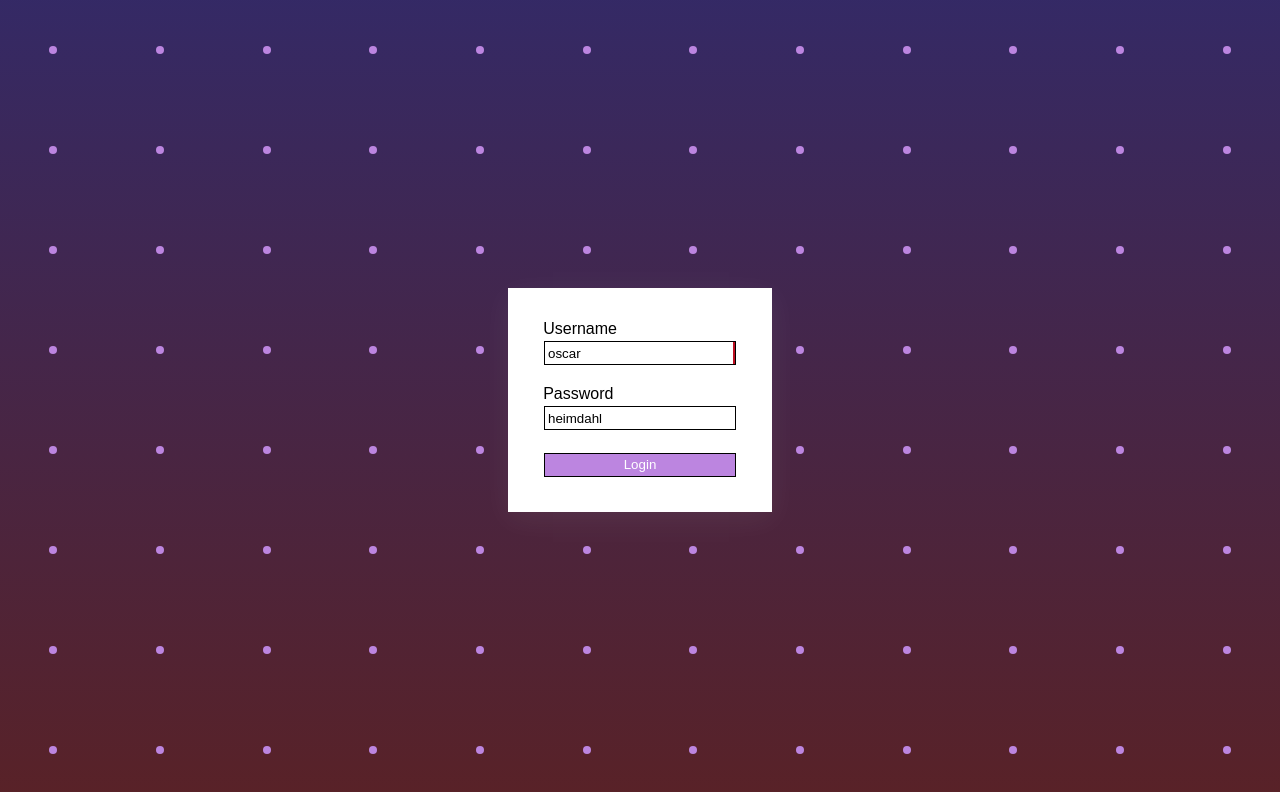
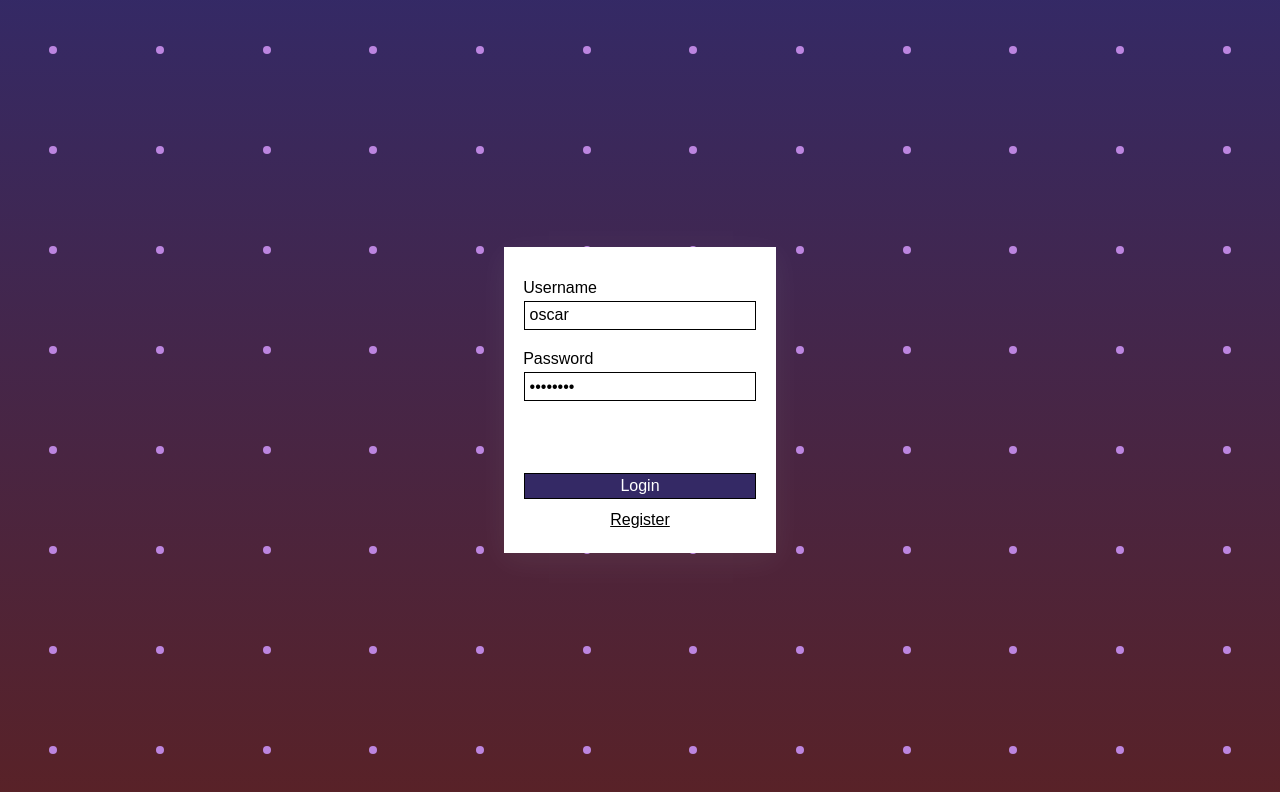
Before and after one commit to oscarheimdahl/chatup, a React (Vite) app in the folder client/: page / in a window 1280 px wide. Shown: the top 792 px of the page. Built offline with nearby package versions, Linux system fonts and the light colour scheme.

Commit message:
Work on login ux

```diff
--- a/client/src/components/Button/Button.tsx
+++ b/client/src/components/Button/Button.tsx
@@ -2,10 +2,25 @@ import './button.scss';
 
 interface ButtonProps {
   children: string;
+  underline?: boolean;
+  className?: string;
+  secondary?: boolean;
+  onClick?: () => any;
+  type?: 'button' | 'submit' | 'reset' | undefined;
 }
 
-const Button = ({ children }: ButtonProps) => {
-  return <button className='button-component'>{children}</button>;
+const Button = ({ children, underline, className = '', secondary, onClick, type }: ButtonProps) => {
+  const underlineClass = underline ? 'underline' : '';
+  const secondaryClass = secondary ? 'secondary' : '';
+  return (
+    <button
+      type={type}
+      onClick={onClick}
+      className={`button-component ${className} ${underlineClass} ${secondaryClass}`}
+    >
+      {children}
+    </button>
+  );
 };
 
 export default Button;
--- a/client/src/components/Button/button.scss
+++ b/client/src/components/Button/button.scss
@@ -1,11 +1,23 @@
 .button-component {
   border: none;
-  outline: solid black 1px;
+  outline: solid var(--black) 1px;
   transition: outline-offset 100ms;
   margin: 0.3rem;
   padding: 0.2rem;
-  background-color: var(--accent-3);
+  background-color: var(--accent-1);
   color: white;
+
+  &.underline {
+    outline: none;
+    background: transparent;
+    color: var(--black);
+    text-decoration: underline;
+  }
+
+  &.secondary {
+    background: transparent;
+    background-color: var(--accent-1-weak);
+  }
 
   &:focus,
   &:hover {
--- a/client/src/components/Input/Input.tsx
+++ b/client/src/components/Input/Input.tsx
@@ -3,24 +3,18 @@ import './input.scss';
 interface InputProps {
   value: string;
   onChange: (e: React.ChangeEvent<HTMLInputElement>) => void;
-  id: string;
+  name: string;
   label?: string;
   indicated?: boolean;
+  type?: 'password' | 'text' | 'number';
 }
 
-const Input = ({ value, onChange, id, label, indicated }: InputProps) => {
+const Input = ({ value, onChange, name, label, indicated, type = 'text' }: InputProps) => {
   return (
     <section className='input-section'>
-      {label && <label htmlFor={id}>{label}</label>}
-      <input
-        className={indicated ? 'indicated' : ''}
-        value={value}
-        onChange={onChange}
-        type='text'
-        name={id}
-        id={id}
-      ></input>
-      {/* <div className={`indicator ${indicated ? 'show' : ''}`}></div> */}
+      {label && <label htmlFor={name}>{label}</label>}
+      <input className={indicated ? 'indicated' : ''} value={value} onChange={onChange} type={type} name={name}></input>
+      {/* {indicated && <div className={`indicator ${indicated ? 'show' : ''}`}></div>} */}
     </section>
   );
 };
--- a/client/src/components/Input/input.scss
+++ b/client/src/components/Input/input.scss
@@ -8,27 +8,23 @@
   input {
     border: none;
     outline: 1px solid black;
-    padding: 0.2rem;
-    transition: outline-offset 100ms;
+    padding: 0.3rem;
+    transition: outline-color 500ms;
     margin: 0.3rem;
 
-    &:focus {
-      outline-offset: 0.2rem;
-    }
-
     &.indicated {
-      border-right: 2px solid var(--danger);
+      outline-color: var(--danger);
+      outline-width: 2px;
     }
   }
 
   .indicator {
-    width: 0.5rem;
-    height: 0.5rem;
+    width: 0.6rem;
+    height: 0.2rem;
     background-color: black;
-    border-radius: 50%;
     position: absolute;
-    bottom: 0.75rem;
+    bottom: 0.8rem;
     left: -0.5rem;
-    background-color: var(--accent-2);
+    background-color: var(--danger);
   }
 }
--- a/client/src/index.scss
+++ b/client/src/index.scss
@@ -1,10 +1,13 @@
 * {
   margin: 0;
   padding: 0;
+  --black: #000000;
   --accent-1: hsl(251, 42%, 28%);
+  --accent-1-weak: hsl(251, 42%, 55%);
   --accent-2: hsl(354, 45%, 24%);
   --accent-3: hsl(276, 59%, 70%);
   --danger: hsl(354, 85%, 40%);
+  font-size: 1rem;
 }
 
 html,
--- a/client/src/store/slices/userSlice.ts
+++ b/client/src/store/slices/userSlice.ts
@@ -1,16 +1,24 @@
 import { createAsyncThunk, createSlice } from '@reduxjs/toolkit';
 import { host } from '@src/config/vars';
-import axios from 'axios';
+import axios, { AxiosError } from 'axios';
 
 export const login = createAsyncThunk(
   'users/login',
-  async (user: { username: string; password: string }): Promise<string> => {
+  async (
+    user: { username: string; password: string },
+    { rejectWithValue }
+  ): Promise<string | ReturnType<typeof rejectWithValue>> => {
+    try {
       const res = await axios.post(host + 'users/login', {
         username: user.username,
         password: user.password,
       });
       const token: string = res.data;
       return token;
+    } catch (e) {
+      const axiosError = e as AxiosError;
+      return rejectWithValue(axiosError?.response?.status);
+    }
   }
 );
 
@@ -21,22 +29,38 @@ export const register = createAsyncThunk('users/register', async (user: { userna
   });
 });
 
+const initialState = {
+  loggedIn: false,
+  token: '',
+  login: {
+    forbidden: false,
+    serverUnreachable: false,
+  },
+};
+
 export const userSlice = createSlice({
   name: 'user',
-  initialState: {
-    loggedIn: false,
-    token: '',
+  initialState: initialState,
+  reducers: {
+    resetLoginInfo: (state) => {
+      state.login = {
+        ...initialState.login,
+      };
     },
-  reducers: {
-    // setLoggedIn: (state, action: PayloadAction<boolean>) => {
-    //   console.log(action.payload);
-    //   state.loggedIn = action.payload;
-    // },
   },
   extraReducers: (builder) => {
     builder.addCase(login.fulfilled, (state, action) => {
+      console.log('FULFILLED');
       state.token = action.payload;
       state.loggedIn = true;
+    });
+    builder.addCase(login.rejected, (state, action) => {
+      switch (action.payload) {
+        case 403:
+          state.login.forbidden = true;
+        case 500:
+          state.login.serverUnreachable = true;
+      }
     });
     builder.addCase(register.fulfilled, (state, action) => {
       console.log('we have registered');
@@ -45,7 +69,7 @@ export const userSlice = createSlice({
 });
 
 // Action creators are generated for each case reducer function
-export const {} = userSlice.actions;
+export const { resetLoginInfo } = userSlice.actions;
 
 const userReducer = userSlice.reducer;
 
--- a/client/src/views/LoginView/LoginView.tsx
+++ b/client/src/views/LoginView/LoginView.tsx
@@ -1,74 +1,192 @@
-import { FormEvent, useState } from 'react';
-import { useAppDispatch } from '@store/hooks';
-import { login, register } from '@store/slices/userSlice';
+import Button from '@src/components/Button/Button';
 import DotsBackground from '@src/components/DotsBackground';
+import Input from '@src/components/Input/Input';
+import { useAppDispatch, useAppSelector } from '@store/hooks';
+import { login, resetLoginInfo } from '@store/slices/userSlice';
+import { FormEvent, useMemo, useState } from 'react';
 import './login-view.scss';
-import Input from '@src/components/Input/Input';
-import Button from '@src/components/Button/Button';
 
 const LoginView = () => {
-  const [username, setUsername] = useState('oscar');
-  const [password, setPassword] = useState('heimdahl');
-  const dispatch = useAppDispatch();
+  const [showLogin, setShowLogin] = useState(true);
+  const [showRegister, setShowRegister] = useState(false);
 
-  const handleSubmit = (e: FormEvent) => {
-    e.preventDefault();
-    dispatch(login({ username, password }));
+  const handleShowRegister = () => {
+    setShowLogin(false);
+    setTimeout(() => setShowRegister(true), 700);
+  };
+
+  const handleShowLogin = () => {
+    setShowRegister(false);
+    setTimeout(() => setShowLogin(true), 700);
   };
 
   return (
     <>
       <DotsBackground />
-      {/* <Register></Register> */}
       <div id='login-view'>
-        <form name='login' onSubmit={handleSubmit} autoComplete='off' spellCheck='false'>
-          <p className='form-info'></p>
-          <Input
-            indicated={true}
-            value={username}
-            id='username'
-            label='Username'
-            onChange={(e) => setUsername(e.target.value)}
-          ></Input>
-          <Input value={password} id='password' label='Password' onChange={(e) => setPassword(e.target.value)}></Input>
-          {/* <input value='Login' type='submit'></input> */}
-          <Button>Login</Button>
-        </form>
+        <LoginForm show={showLogin} showRegister={handleShowRegister}></LoginForm>
+        <RegisterForm show={showRegister} showLogin={handleShowLogin}></RegisterForm>
       </div>
     </>
   );
 };
 
-const Register = () => {
-  const [username, setUsername] = useState('');
-  const [password, setPassword] = useState('');
+const LoginForm = ({ show, showRegister }: { show: boolean; showRegister: () => void }) => {
+  const [username, setUsername] = useState('oscar');
+  const [password, setPassword] = useState('heimdahl');
+  const [missingFields, setMissingFields] = useState(false);
+
   const dispatch = useAppDispatch();
 
-  const handleSubmit = async (e: FormEvent) => {
+  const handleSubmit = (e: FormEvent) => {
     e.preventDefault();
-    dispatch(register({ username, password }));
+    if (!username || !password) return setMissingFields(true);
+    dispatch(login({ username, password }));
   };
 
+  let errorText = '';
+  const badCredentials = useAppSelector((s) => s.user.login.forbidden);
+  if (missingFields && !username) errorText = 'Please enter a username.';
+  if (missingFields && !password) errorText = 'Please enter a password.';
+  if (missingFields && !password && !username) errorText = 'Please enter a username and password.';
+  if (badCredentials) errorText = 'Wrong username or password.';
+
+  const randomDisplacementStyle = useMemo(() => getRandomDisplacement(show), [show]);
+
   return (
-    <div>
-      <form name='login' onSubmit={handleSubmit}>
-        <label htmlFor='username'>Username</label>
-        <input
+    <div style={randomDisplacementStyle} id='login-form-container'>
+      <form name='login' onSubmit={handleSubmit} autoComplete='off' spellCheck='false'>
+        <p className='form-info'></p>
+        <Input
+          indicated={badCredentials || (!username && missingFields)}
           value={username}
-          onChange={(e) => setUsername(e.target.value)}
-          type='text'
           name='username'
-          id='register-username'
-        />
-        <label htmlFor='username'>Password</label>
-        <input
+          label='Username'
+          onChange={(e) => {
+            if (badCredentials) dispatch(resetLoginInfo());
+            if (missingFields) setMissingFields(false);
+            setUsername(e.target.value);
+          }}
+        ></Input>
+        <Input
+          indicated={badCredentials || (!password && missingFields)}
           value={password}
-          onChange={(e) => setPassword(e.target.value)}
+          name='password'
+          label='Password'
           type='password'
+          onChange={(e) => {
+            if (badCredentials) dispatch(resetLoginInfo());
+            if (missingFields) setMissingFields(false);
+            setPassword(e.target.value);
+          }}
+        ></Input>
+        <ErrorText>{errorText}</ErrorText>
+        <section>
+          <Button>Login</Button>
+          <Button type='button' onClick={showRegister} underline className='register-button'>
+            Register
+          </Button>
+        </section>
+      </form>
+    </div>
+  );
+};
+
+const getRandomDisplacement = (show: boolean) => {
+  if (show) return { transform: 'translateX(0) translateY(0) ' };
+  const randomDirection = Math.floor(Math.random() * 4);
+  switch (randomDirection) {
+    case 0:
+      return {
+        transform: 'translateX(100vw) translateY(0)',
+        // transitionTimingFunction: 'cubic-bezier(0.56, 1.08, 0, 1.29)',
+      };
+    case 1:
+      return {
+        transform: 'translateX(-100vw) translateY(0)',
+        // transitionTimingFunction: 'cubic-bezier(0.56, 1.08, 0, 1.29)',
+      };
+    case 2:
+      return {
+        transform: 'translateX(0) translateY(100vh)',
+        // transitionTimingFunction: 'cubic-bezier(0.56, 1.08, 0, 1.29)',
+      };
+    case 3:
+      return {
+        transform: 'translateX(0) translateY(-100vh)',
+        // transitionTimingFunction: 'cubic-bezier(0.56, 1.08, 0, 1.29)',
+      };
+  }
+};
+
+interface ErrorTextProps {
+  children: string;
+}
+
+const ErrorText = ({ children }: ErrorTextProps) => {
+  return (
+    <p className={children ? 'show' : ''} id='error-text'>
+      {children}
+    </p>
+  );
+};
+
+const RegisterForm = ({ show, showLogin }: { show: boolean; showLogin: () => void }) => {
+  const [username, setUsername] = useState('oscar');
+  const [password, setPassword] = useState('heimdahl');
+  const [missingFields, setMissingFields] = useState(false);
+
+  const dispatch = useAppDispatch();
+
+  const handleSubmit = (e: FormEvent) => {
+    e.preventDefault();
+    if (!username || !password) return setMissingFields(true);
+    dispatch(login({ username, password }));
+  };
+
+  let errorText = '';
+  const badCredentials = useAppSelector((s) => s.user.login.forbidden);
+  if (missingFields && !username) errorText = 'Please enter a username.';
+  if (missingFields && !password) errorText = 'Please enter a password.';
+  if (missingFields && !password && !username) errorText = 'Please enter a username and password.';
+  if (badCredentials) errorText = 'Wrong username or password.';
+
+  const randomDisplacementStyle = useMemo(() => getRandomDisplacement(show), [show]);
+
+  return (
+    <div style={randomDisplacementStyle} id='login-form-container'>
+      <form name='login' onSubmit={handleSubmit} autoComplete='off' spellCheck='false'>
+        <p className='form-info'></p>
+        <Input
+          indicated={badCredentials || (!username && missingFields)}
+          value={username}
+          name='username'
+          label='Username'
+          onChange={(e) => {
+            if (badCredentials) dispatch(resetLoginInfo());
+            if (missingFields) setMissingFields(false);
+            setUsername(e.target.value);
+          }}
+        ></Input>
+        <Input
+          indicated={badCredentials || (!password && missingFields)}
+          value={password}
           name='password'
-          id='register-password'
-        />
-        <input value='Register' type='submit'></input>
+          label='Password'
+          type='password'
+          onChange={(e) => {
+            if (badCredentials) dispatch(resetLoginInfo());
+            if (missingFields) setMissingFields(false);
+            setPassword(e.target.value);
+          }}
+        ></Input>
+        <ErrorText>{errorText}</ErrorText>
+        <section>
+          <Button>Login</Button>
+          <Button type='button' onClick={showLogin} underline className='register-button'>
+            Register
+          </Button>
+        </section>
       </form>
     </div>
   );
--- a/client/src/views/LoginView/login-view.scss
+++ b/client/src/views/LoginView/login-view.scss
@@ -4,32 +4,63 @@
   align-items: center;
   width: 100%;
   height: 100%;
+  flex-direction: column;
+  overflow: hidden;
 
-  form {
-    position: relative;
-    width: 200px;
+  #login-form-container {
+    position: absolute;
+    width: 15rem;
     max-width: 100%;
-    display: block;
-    padding: 2rem;
-    padding-top: 1rem;
     background-color: #ffffff;
-    // border-radius: 5px;
     box-shadow: rgba(255, 255, 255, 0.061) 0px 7px 29px 0px;
-    display: flex;
-    flex-direction: column;
-    // justify-content: end;
-    align-content: flex-start;
-    gap: 1rem;
+    transition: transform 700ms;
+    // transition-timing-function: cubic-bezier(0.44, -0.08, 1, -0.29);
+    // transition-timing-function: cubic-bezier(0.56, 1.08, 0, 1.29);
+    padding: 1rem;
+    overflow-x: hidden;
 
-    section {
+    form {
       display: flex;
       flex-direction: column;
+      gap: 1rem;
+
+      #error-text {
+        height: 2rem;
+        padding: 0 0.5rem;
+        font-size: 0.9rem;
+        text-align: center;
+        transition: opacity 400ms;
+        transform: translateX(-100%);
+        opacity: 0;
+
+        &.show {
+          transform: translateX(0);
+          opacity: 1;
+        }
+      }
+
+      section {
+        display: flex;
+        flex-direction: column;
+
+        #register-button {
+          background: transparent;
+          border: none;
+          margin-top: 0.5rem;
+          text-decoration: underline;
+          display: block;
+
+          &:hover {
+            cursor: pointer;
+          }
+        }
+      }
     }
-    transition: height 400ms;
 
-    p {
-      // height: 3rem;
-      // transition: height 400ms;
-    }
+    // &:hover {
+    //   transition: transform 2s;
+    //   transform: rotate3d(0, 0.5, 0, 360deg);
+    //   // display: none;
+    // }
   }
 }
```
Also changed, not shown: client/src/views/MainView/MainView.tsx (+4 -3 lines), 2 other files (tests, documents, lock files or other folders). Lines whose indentation alone changed are shown as unchanged.
